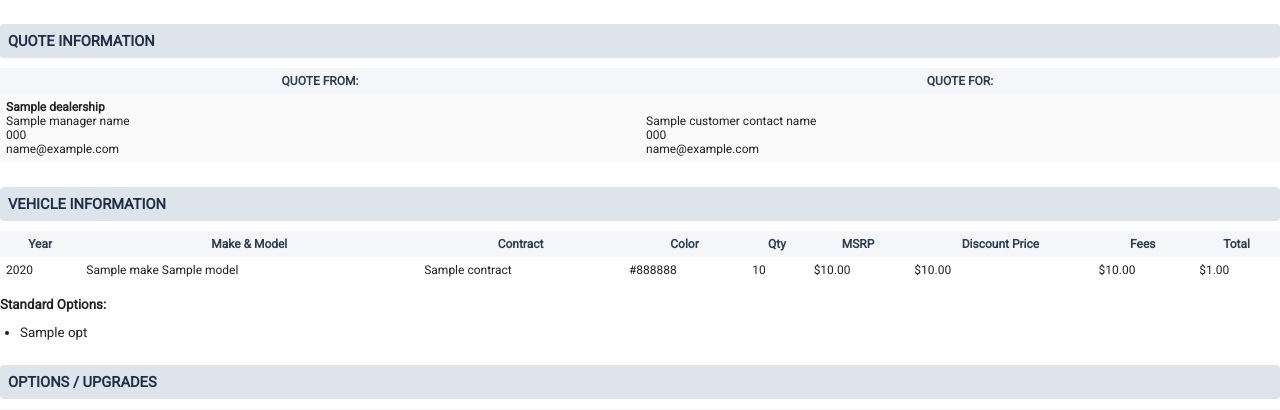
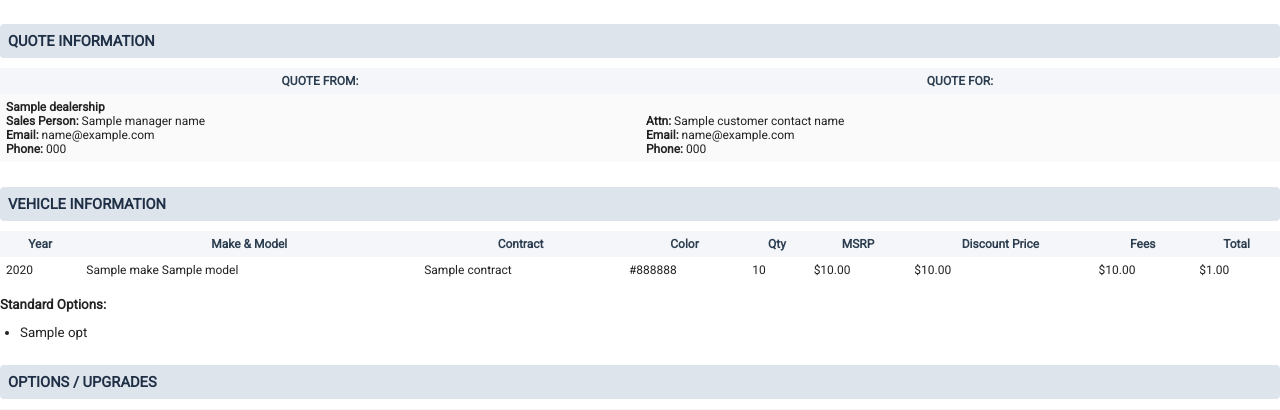
Before and after one commit to copper0077/quote-api, a Flask app: template templates/fleet_quote_template.html in a window 1280 px wide. Shown: the part 126-536 px from the top of the page. Run offline with Flask 3, Linux system fonts and the light colour scheme; the template is opened without the code that fills it: most values are stand-ins (such as "Sample title", 1, 10 or a date in 2020).

Commit message:
Add labels and unify address formatting

```diff
--- a/templates/fleet_quote_template.html
+++ b/templates/fleet_quote_template.html
@@ -92,22 +92,26 @@
       <th>QUOTE FROM:</th>
       <th>QUOTE FOR:</th>
     </tr>
-    <tr>
-      <td style="vertical-align: top;">
-        <strong>{{ dealership }}</strong><br>
-        {{ managerName }}<br>
-        {{ managerPhone }}<br>
-        {{ managerEmail }}
-      </td>
+      <tr>
+        <td style="vertical-align: top;">
+          {% set from_lines = dealership.replace('\r\n', '\n').replace('\r', '\n').split('\n') %}
+          <strong>{{ from_lines[0] }}</strong><br>
+          {% for line in from_lines[1:] %}
+            {{ line }}<br>
+          {% endfor %}
+          {% if managerName %}<strong>Sales Person:</strong> {{ managerName }}<br>{% endif %}
+          {% if managerEmail %}<strong>Email:</strong> {{ managerEmail }}<br>{% endif %}
+          {% if managerPhone %}<strong>Phone:</strong> {{ managerPhone }}<br>{% endif %}
+        </td>
         <td style="vertical-align: top;">
           {% set customer_lines = customer.replace('\r\n', '\n').replace('\r', '\n').split('\n') %}
           <strong>{{ customer_lines[0] }}</strong><br>
           {% for line in customer_lines[1:] %}
             {{ line }}<br>
           {% endfor %}
-          {% if customerContactName %}{{ customerContactName }}<br>{% endif %}
-          {% if customerPhone %}{{ customerPhone }}<br>{% endif %}
-          {% if customerEmail %}{{ customerEmail }}<br>{% endif %}
+          {% if customerContactName %}<strong>Attn:</strong> {{ customerContactName }}<br>{% endif %}
+          {% if customerEmail %}<strong>Email:</strong> {{ customerEmail }}<br>{% endif %}
+          {% if customerPhone %}<strong>Phone:</strong> {{ customerPhone }}<br>{% endif %}
         </td>
       </tr>
     </table>
```
